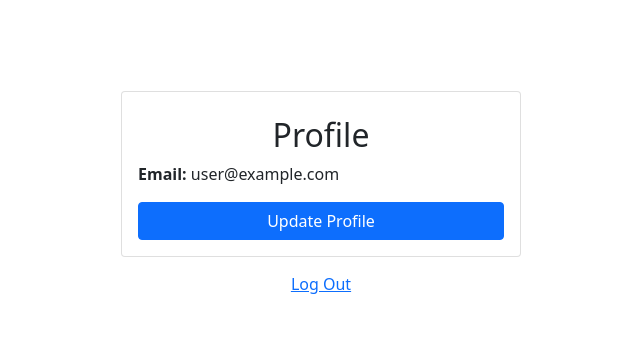
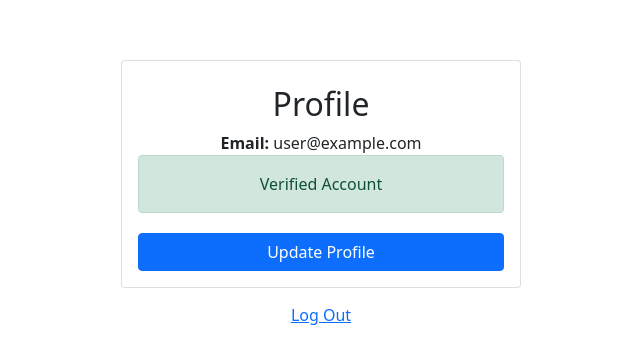
Before and after one commit to Atakankk/firebase-react-auth, a React (Create React App) app: page / in a window 1280 px wide. Shown: the part 203-566 px from the top of the page, without its empty margins (319-959 px from the left). Built offline with nearby package versions, Linux system fonts and the light colour scheme; no server answers; sample sign-in values are in the browser's storage.

Commit message:
second commit
verify account

```diff
--- a/package.json
+++ b/package.json
@@ -14,6 +14,7 @@
     "react-dom": "^17.0.2",
     "react-router-dom": "^5.2.0",
     "react-scripts": "4.0.3",
+    "vercel": "^23.0.0",
     "web-vitals": "^1.1.2"
   },
   "scripts": {
--- a/src/components/Dashboard.js
+++ b/src/components/Dashboard.js
@@ -1,14 +1,29 @@
 import React, { useState } from "react";
-import { Button, Card, Alert } from "react-bootstrap";
+import { Button, Card, Alert} from "react-bootstrap";
 import { useAuth } from "../contexts/AuthContext";
 import { Link, useHistory } from "react-router-dom";
 
 export default function Dashboard() {
   const [error, setError] = useState(""); // handling logout error states
-  const { currentUser, logout } = useAuth(); // getting the current user
+  const { currentUser, logout, mailverify } = useAuth(); // getting the current user
   const history = useHistory();
+  const [loading, setLoading] = useState(false)
+  const [message, setMessage] = useState("")
 
 
+  const handleVerify = async () => {
+    try {
+      setMessage("")
+      setError("")
+      setLoading(true)
+      await mailverify(currentUser)
+      setMessage("Please check your inbox to verify your mail.")
+    }
+    catch (err){
+      setError(err.message)
+    }
+    setLoading(false)
+  }
   const handleLogOut = async () => {
     setError("");
     try {
@@ -23,11 +38,15 @@ export default function Dashboard() {
       <Card>
         <Card.Body>
           <h2 className="w-200 text-center mt-2">Profile</h2>
+          {message && <Alert variant="success">{message}</Alert>}
           {error && <Alert variant="danger">{error}</Alert>}
-          <strong>Email:</strong> {currentUser.email}
+          <div className="text-center"><strong>Email:</strong> {currentUser.email}</div>
+
+          {currentUser.emailVerified && <Alert variant="success" className="text-center mb-1">Verified Account</Alert>}
           <Link to="/update-profile" className="btn btn-primary w-100 mt-3">
             Update Profile
           </Link>
+          {!currentUser.emailVerified && <Button onClick={handleVerify} className="w-100 mt-1" variant="success">Verify Mail</Button>}
         </Card.Body>
       </Card>
       <div className="w-100 text-center mt-2">
--- a/src/components/UpdateProfile.js
+++ b/src/components/UpdateProfile.js
@@ -48,7 +48,8 @@ export default function UpdateProfile() {
         <Card.Body>
           <h2 className="text-center mb-4">Update Profile</h2>
           {error && <Alert variant="danger">{error}</Alert>}
-          <Form onSubmit={handleSubmit}>
+          {!currentUser.emailVerified && <Alert variant="danger">You need to verify your account to update your profile</Alert>}
+          {currentUser.emailVerified && <Form onSubmit={handleSubmit}>
             <Form.Group id="email">
               <Form.Label>Email</Form.Label>
               <Form.Control
@@ -77,7 +78,8 @@ export default function UpdateProfile() {
             <Button disabled={loading} className="w-100" type="submit">
               Update
             </Button>
-          </Form>
+          </Form>}
+
         </Card.Body>
       </Card>
       <div className="w-100 text-center mt-2">
--- a/src/contexts/AuthContext.js
+++ b/src/contexts/AuthContext.js
@@ -12,6 +12,10 @@ export function AuthProvider({ children }) {
   const signup = (email, password) => {
       return auth.createUserWithEmailAndPassword(email, password)
   }
+  function mailverify (user) {
+    return user.sendEmailVerification()
+  }
+
 
   const signin = (email, password) => {
     return auth.signInWithEmailAndPassword(email, password)
@@ -36,6 +40,7 @@ export function AuthProvider({ children }) {
   useEffect(() => {
     const unsubscribe = auth.onAuthStateChanged(user => {
         setCurrentUser(user)
+
         setLoading(false)
 
     })
@@ -50,7 +55,8 @@ export function AuthProvider({ children }) {
     logout,
     resetPassword,
     updateEmail,
-    updatePassword
+    updatePassword,
+    mailverify
   };
   return <AuthContext.Provider value={value}>{!loading && children}</AuthContext.Provider>;
 }
```
Also changed, not shown: 1 other file (tests, documents, lock files or other folders).
